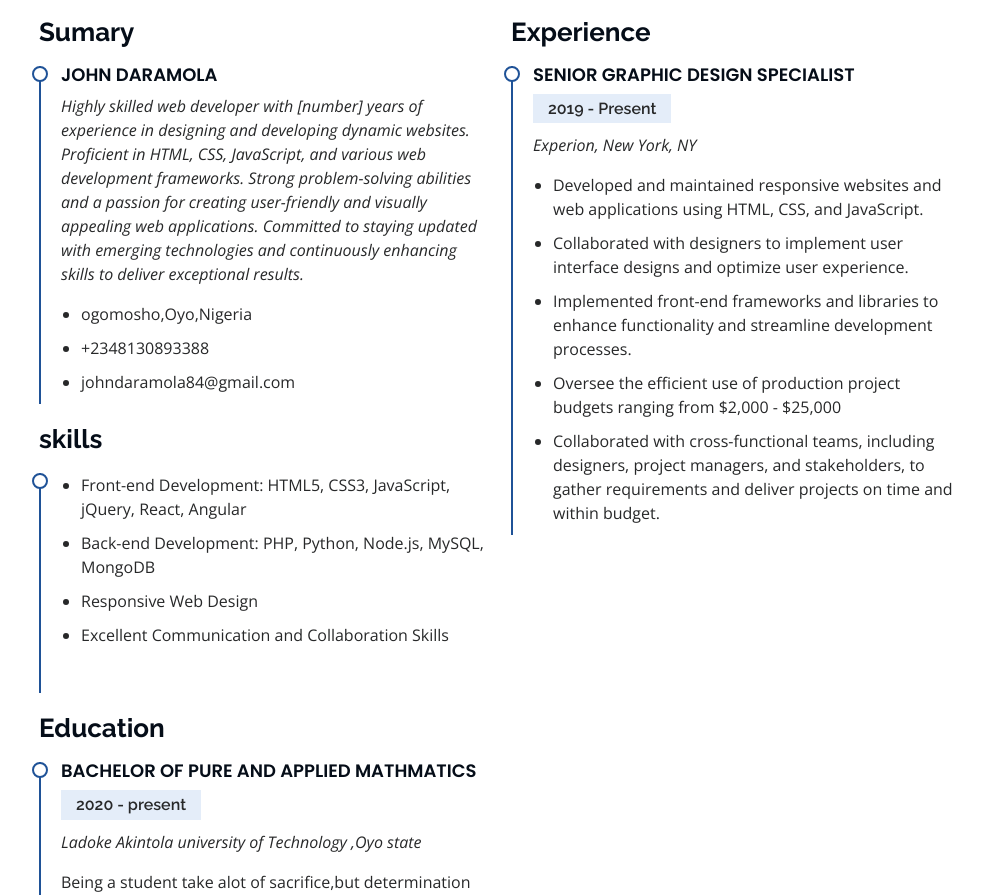
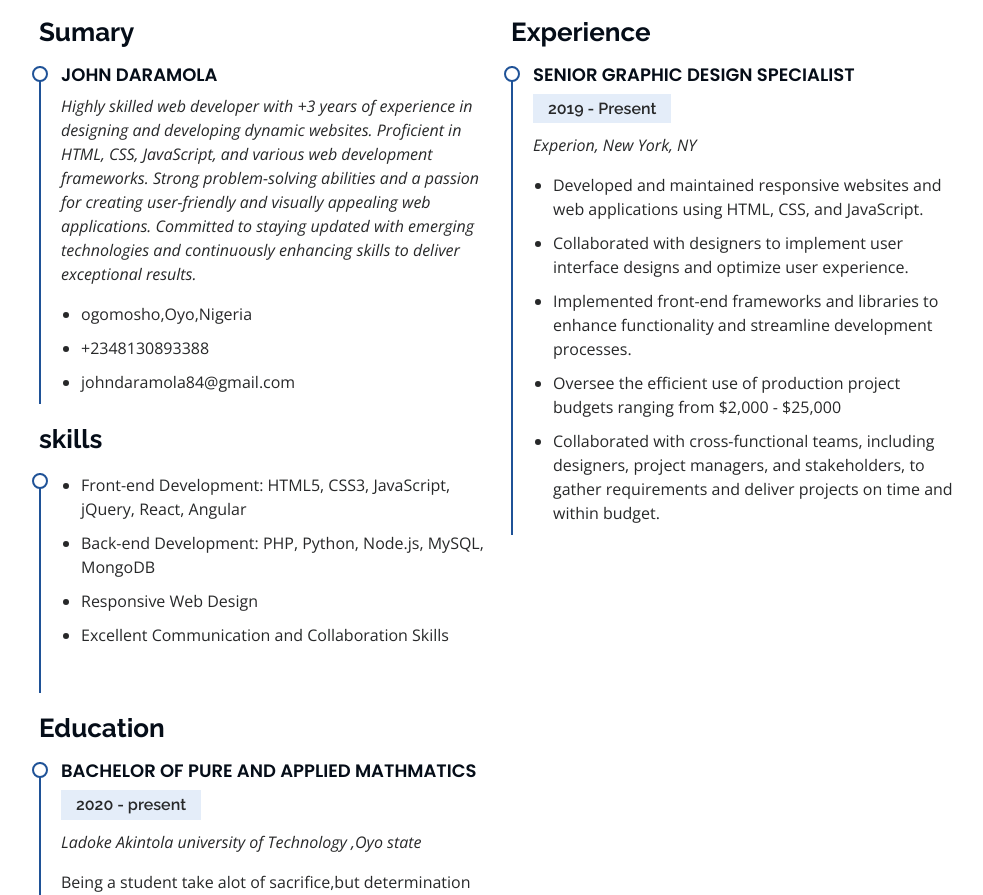
Before and after one commit to sumiEmpire001/-my_portfolio, a website: page index.html in a window 1280 px wide. Shown: the part 2363-3258 px from the top of the page, without its empty margins (291-1274 px from the left). Drawn offline with nearby package versions, Linux system fonts and the light colour scheme.

Commit message:
frist commit

```diff
--- a/index.html
+++ b/index.html
@@ -248,7 +248,7 @@
             <h3 class="resume-title">Sumary</h3>
             <div class="resume-item pb-0">
               <h4>John Daramola</h4>
-              <p><em>Highly skilled web developer with [number] years of experience in designing and developing dynamic websites. Proficient in HTML, CSS, JavaScript, and various web development frameworks. Strong problem-solving abilities and a passion for creating user-friendly and visually appealing web applications. Committed to staying updated with emerging technologies and continuously enhancing skills to deliver exceptional results.</em></p>
+              <p><em>Highly skilled web developer with +3 years of experience in designing and developing dynamic websites. Proficient in HTML, CSS, JavaScript, and various web development frameworks. Strong problem-solving abilities and a passion for creating user-friendly and visually appealing web applications. Committed to staying updated with emerging technologies and continuously enhancing skills to deliver exceptional results.</em></p>
               <ul>
                 <li>ogomosho,Oyo,Nigeria</li>
                 <li>+2348130893388</li>
--- a/package.json
+++ b/package.json
@@ -1,6 +1,6 @@
 {
-  "name": "portfolio",
-  "version": "1.0.0",
+  "name": "@sumiEmpire001/-my_portfolio",
+  "version": "1.0.1",
   "description": "",
   "main": "index.html",
   "scripts": {
@@ -10,6 +10,6 @@
   "publishConfig": {
     "registry": "https://npm.pkg.github.com"
   },
-  "author": "",
+  "author": "john daramola",
   "license": "ISC"
 }
```
Also changed, not shown: readme.md (added).
